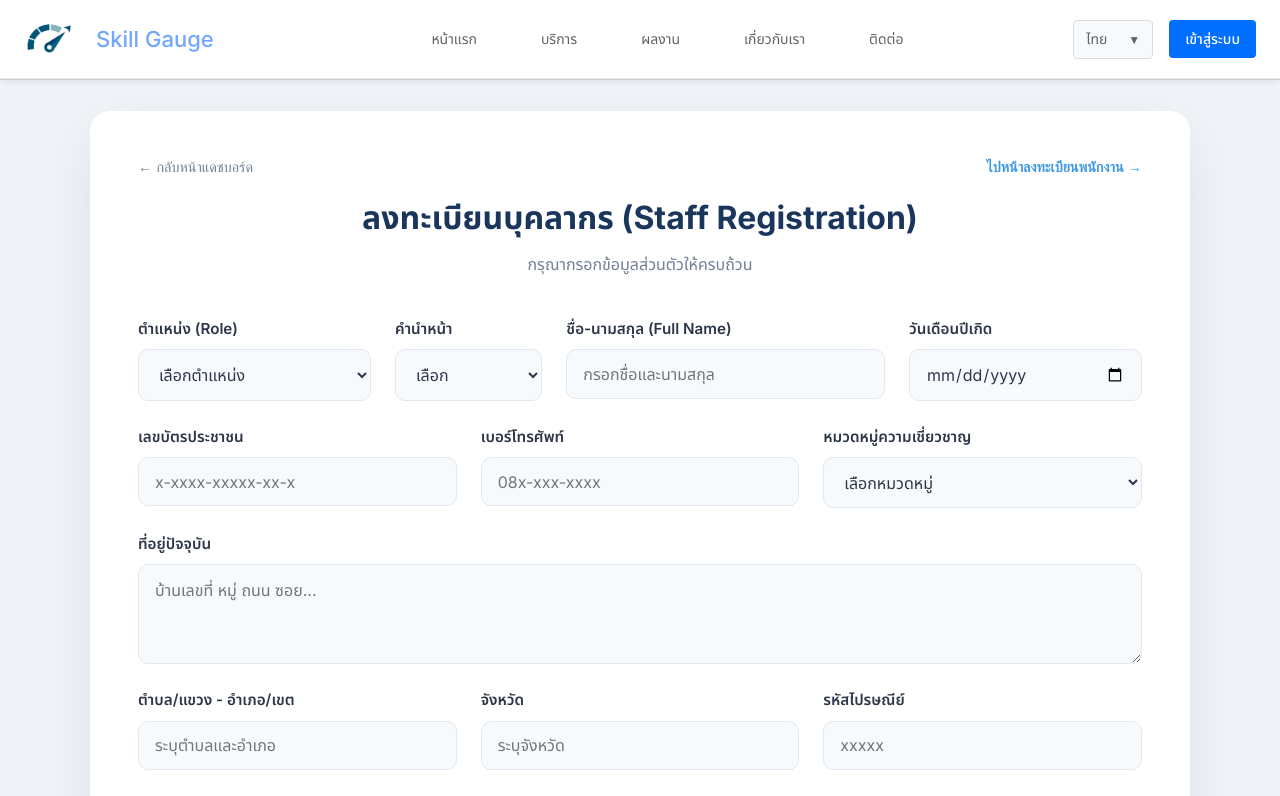
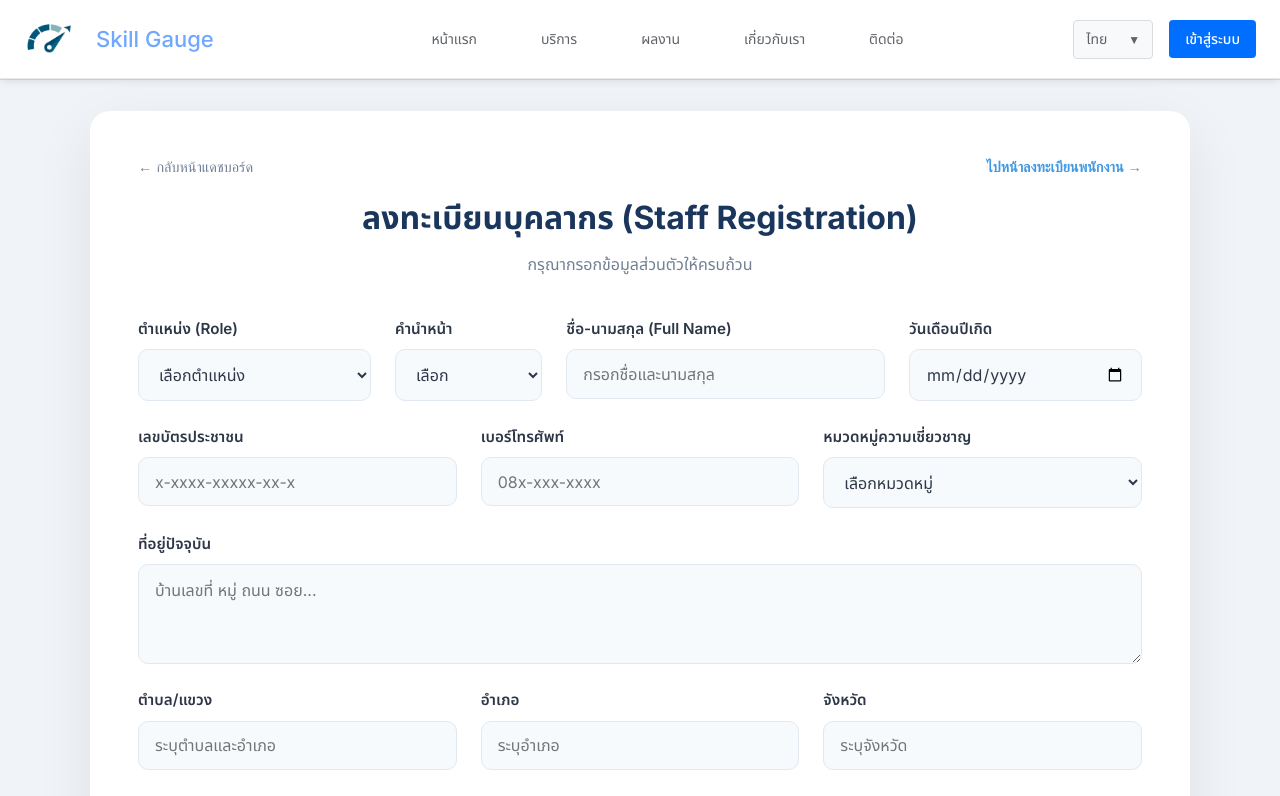
Before and after one commit to SakrananTH/SkillGauge01, a React (Create React App) app: page /admin/signup in a window 1280 px wide. Shown: the top 796 px of the page. Built offline with nearby package versions, Linux system fonts and the light colour scheme; sample sign-in values are in the browser's storage; some icons are missing; a web font is replaced by a local one.

Commit message:
update_signup_flow

```diff
--- a/src/pages/admin/Signup.js
+++ b/src/pages/admin/Signup.js
@@ -278,7 +278,7 @@ const AdminSignup = () => {
 
           {/* Row 4: Location Details */}
           <div className="form-field col-span-4">
-            <label>ตำบล/แขวง - อำเภอ/เขต</label>
+            <label>ตำบล/แขวง</label>
             <input
               type="text"
               name="addressDetails"
@@ -288,6 +288,20 @@ const AdminSignup = () => {
               className={errors.addressDetails ? 'error' : ''}
             />
             {errors.addressDetails && <span className="error-message">{errors.addressDetails}</span>}
+          </div>
+
+          <div className="form-field col-span-4">
+            <label>อําเภอ</label>
+            <input
+              type="text"
+              name="district"
+              value={formData.district}
+              onChange={handleChange}
+              placeholder="ระบุอําเภอ"
+              className={errors.district ? 'error' : ''}
+            />
+
+            {errors.district && <span className="error-message">{errors.district}</span>}
           </div>
 
           <div className="form-field col-span-4">
```
